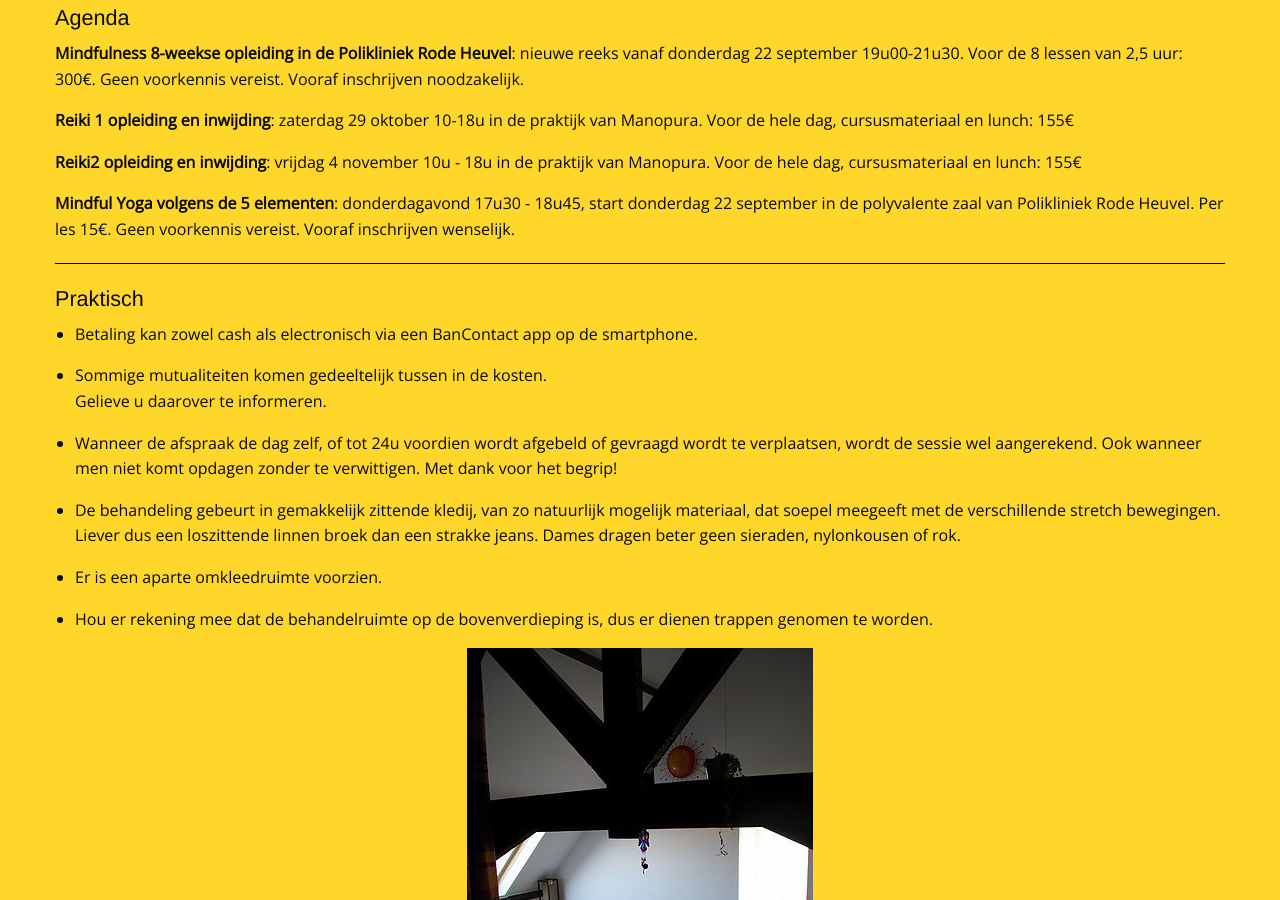
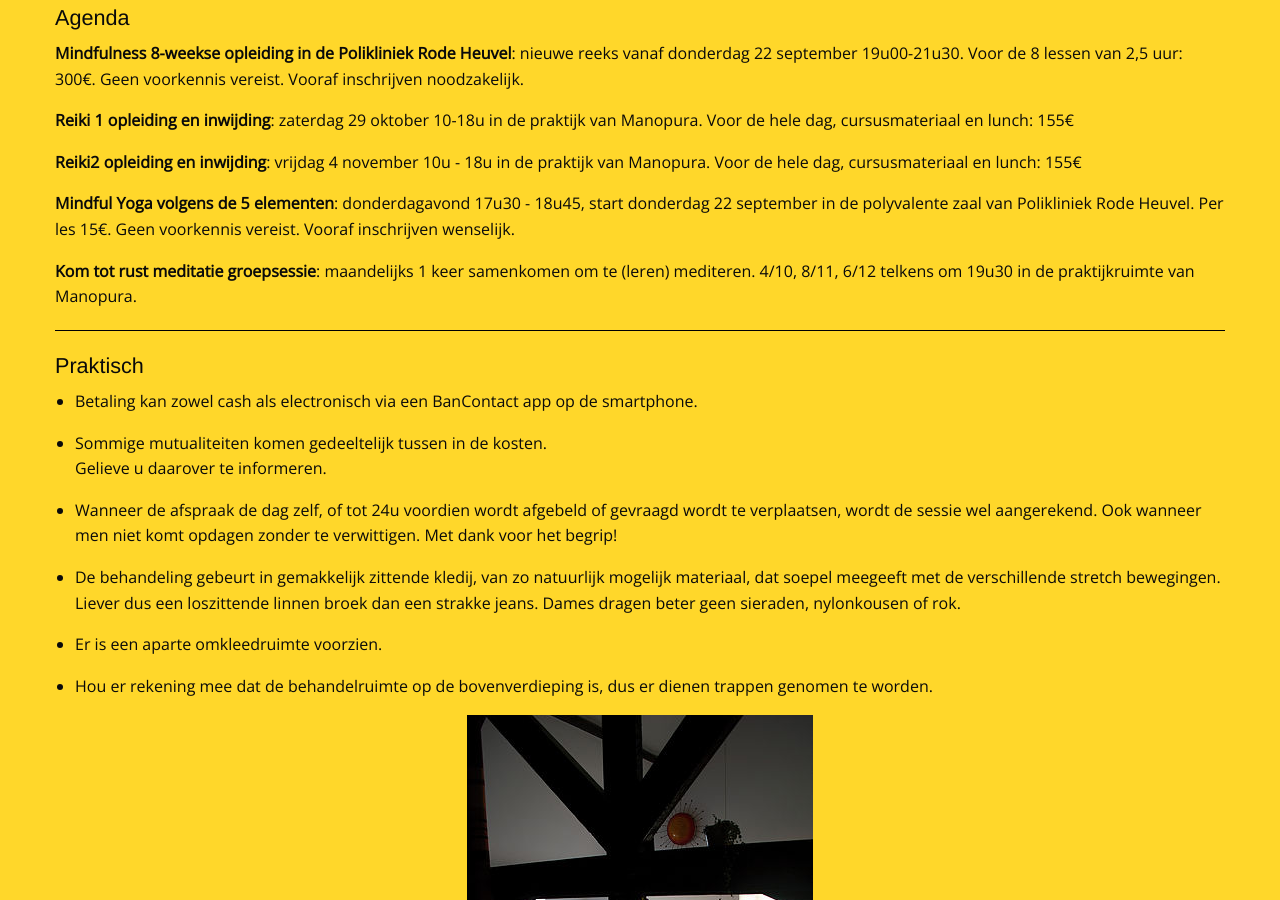
Before and after one commit to manopura/manopura.github.io, a Jekyll site: the page built from praktisch.md, in a window 1280 px wide and 900 px high, scrolled down 1116 px. Built offline with Jekyll 4.4.1, drawn with Linux system fonts in a browser that asks for light colours; nearby versions of some CDN libraries; our own code applies the rules of GitHub Pages for plain Markdown files.

Commit message:
Update praktisch.md

```diff
--- a/praktisch.md
+++ b/praktisch.md
@@ -59,6 +59,8 @@ Prijs cursussen: zie [**cursussen**](http://www.manopura.be/cursussen.html)
 
 **Mindful Yoga volgens de 5 elementen**: donderdagavond 17u30 - 18u45, start donderdag 22 september in de polyvalente zaal van Polikliniek Rode Heuvel. Per les 15€. Geen voorkennis vereist. Vooraf inschrijven wenselijk.
 
+**Kom tot rust meditatie groepsessie**: maandelijks 1 keer samenkomen om te (leren) mediteren. 4/10, 8/11, 6/12 telkens om 19u30 in de praktijkruimte van Manopura.
+
 
 ---
 
```
